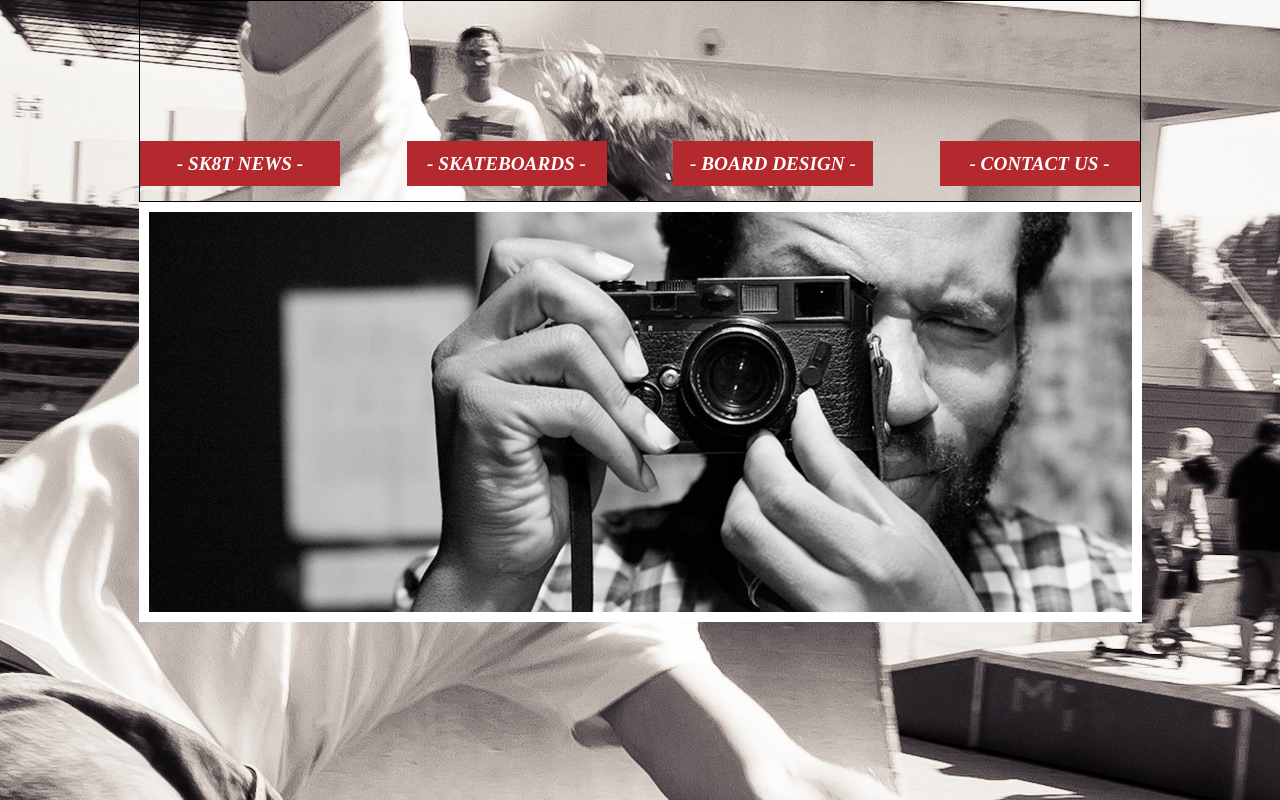
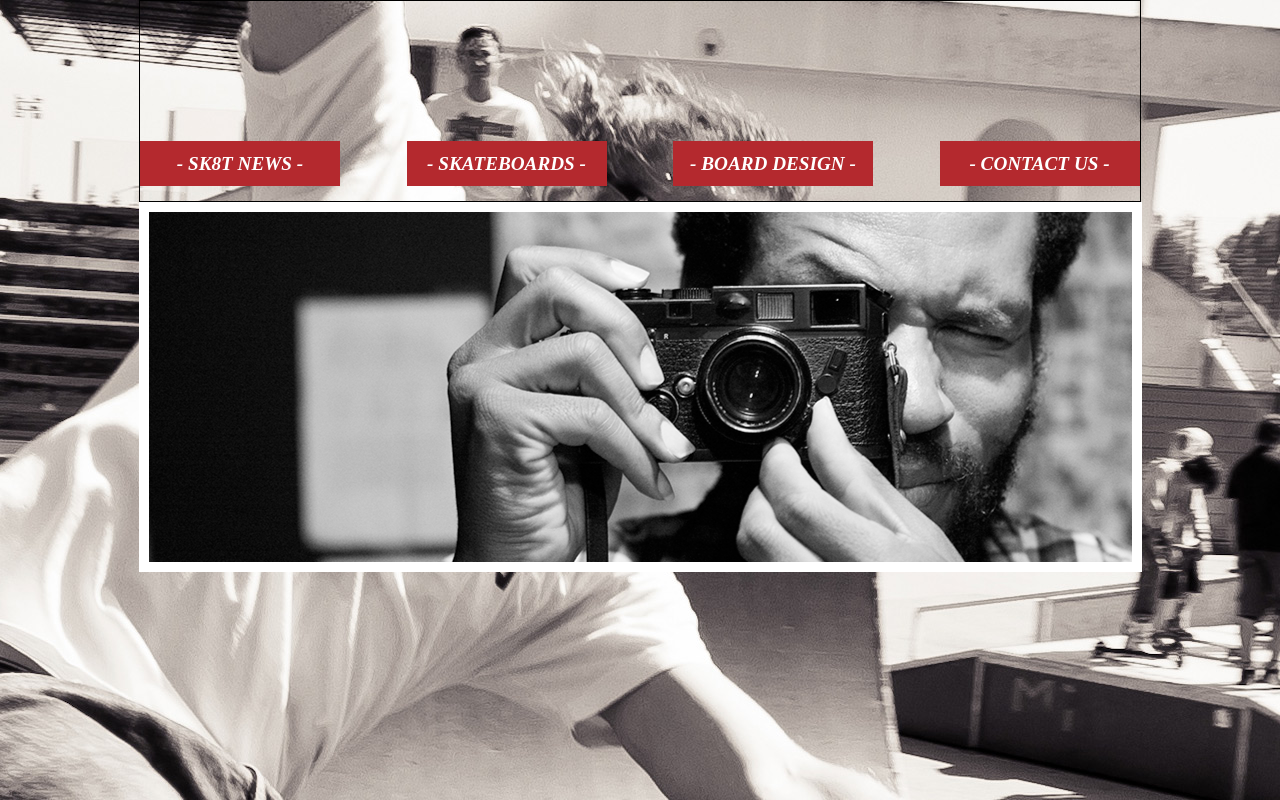
Before and after one commit to chrisjamesjackmccray/08-powell-peralta, a plain HTML site: page index.html in a window 1280 px wide. Drawn offline with Linux system fonts and the light colour scheme.

Commit message:
Assignment Commit 08--powell-peralta

```diff
--- a/scss/_layout.scss
+++ b/scss/_layout.scss
@@ -56,12 +56,12 @@ header {
 
 .topimage {
   width: 983px;
-  height: 400px;
+  height: 350px;
   background-color: white;
   margin: 0 auto;
   background-image: url("../images/top-image.png");
   background-repeat: no-repeat;
-  background-position: 40% 30%;
+  background-position: 37% 26%;
   border: 10px solid white;
 
 }
```
Also changed, not shown: css/main.css.
